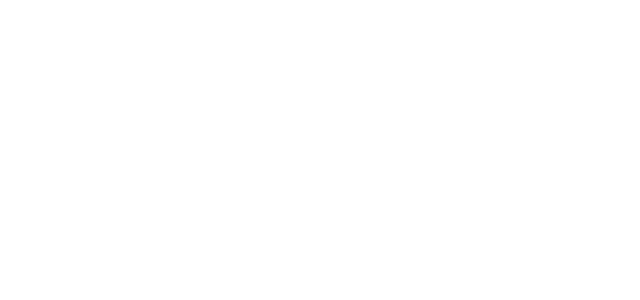
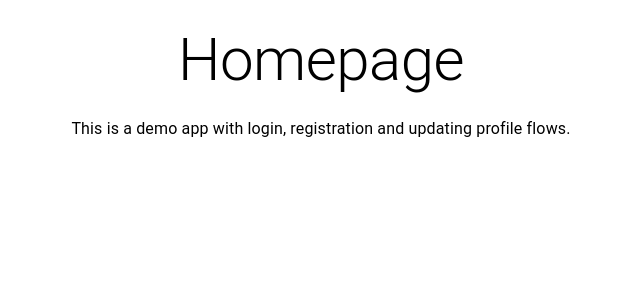
Before and after one commit to VeraLemberskaya/auth-app, a React (Create React App) app: page / in a window 1280 px wide. Shown: the top 300 px of the page, without its empty margins (319-959 px from the left). Built offline with nearby package versions, Linux system fonts and the light colour scheme.

Commit message:
added Home page and Route

```diff
--- a/package.json
+++ b/package.json
@@ -3,11 +3,16 @@
   "version": "0.1.0",
   "private": true,
   "dependencies": {
+    "@emotion/react": "^11.8.1",
+    "@emotion/styled": "^11.8.1",
+    "@material-ui/core": "^4.12.3",
+    "@mui/material": "^5.4.4",
     "@testing-library/jest-dom": "^5.16.2",
     "@testing-library/react": "^12.1.3",
     "@testing-library/user-event": "^13.5.0",
     "react": "^17.0.2",
     "react-dom": "^17.0.2",
+    "react-router-dom": "^6.2.2",
     "react-scripts": "5.0.0",
     "web-vitals": "^2.1.4"
   },
--- a/src/App.js
+++ b/src/App.js
@@ -1,7 +1,12 @@
 import "./App.css";
+import Routes from "./routes/Routes";
 
 function App() {
-  return <div className="App"></div>;
+  return (
+    <div className="App">
+      <Routes />
+    </div>
+  );
 }
 
 export default App;
--- a/src/index.js
+++ b/src/index.js
@@ -1,17 +1,17 @@
-import React from 'react';
-import ReactDOM from 'react-dom';
-import './index.css';
-import App from './App';
-import reportWebVitals from './reportWebVitals';
+import React from "react";
+import ReactDOM from "react-dom";
+import "./index.css";
+import App from "./App";
+import reportWebVitals from "./reportWebVitals";
+import { BrowserRouter } from "react-router-dom";
 
 ReactDOM.render(
   <React.StrictMode>
-    <App />
+    <BrowserRouter>
+      <App />
+    </BrowserRouter>
   </React.StrictMode>,
-  document.getElementById('root')
+  document.getElementById("root")
 );
 
-// If you want to start measuring performance in your app, pass a function
-// to log results (for example: reportWebVitals(console.log))
-// or send to an analytics endpoint. Learn more: https://bit.ly/CRA-vitals
 reportWebVitals();
--- /dev/null
+++ b/src/pages/Home/index.jsx
@@ -0,0 +1,29 @@
+import { Grid, Container, Typography, makeStyles } from "@material-ui/core";
+
+const useStyles = makeStyles((theme) => ({
+  root: {
+    padding: theme.spacing(3),
+  },
+}));
+
+function Home() {
+  const classes = useStyles();
+
+  return (
+    <Container maxWidth="sm" className={classes.root}>
+      <Grid>
+        <Grid item xs={12}>
+          <Typography variant="h2" gutterBottom>
+            Homepage
+          </Typography>
+          <Typography variant="body1" gutterBottom>
+            This is a demo app with login, registration and updating profile
+            flows.
+          </Typography>
+        </Grid>
+      </Grid>
+    </Container>
+  );
+}
+
+export default Home;
--- /dev/null
+++ b/src/routes/Routes/index.jsx
@@ -0,0 +1,21 @@
+import { Route, Routes, Navigate } from "react-router-dom";
+import Home from "../../pages/Home";
+import { Container, Grid, makeStyles } from "@material-ui/core";
+
+const useStyles = makeStyles((theme) => ({
+  root: {
+    padding: theme.spacing(3),
+  },
+}));
+
+function AppRoutes() {
+  const classes = useStyles();
+
+  return (
+    <Routes>
+      <Route path="/" element={<Home />} />
+    </Routes>
+  );
+}
+
+export default AppRoutes;
```
Also changed, not shown: src/pages/Login/index.jsx (added), src/pages/Login/validation.js (added), src/pages/NotFound/index.jsx (added), src/pages/Profile/index.jsx (added), src/pages/Profile/validation.js (added), src/pages/Registration/index.jsx (added), src/pages/Registration/validation.js (added), 1 other file (tests, documents, lock files or other folders).
